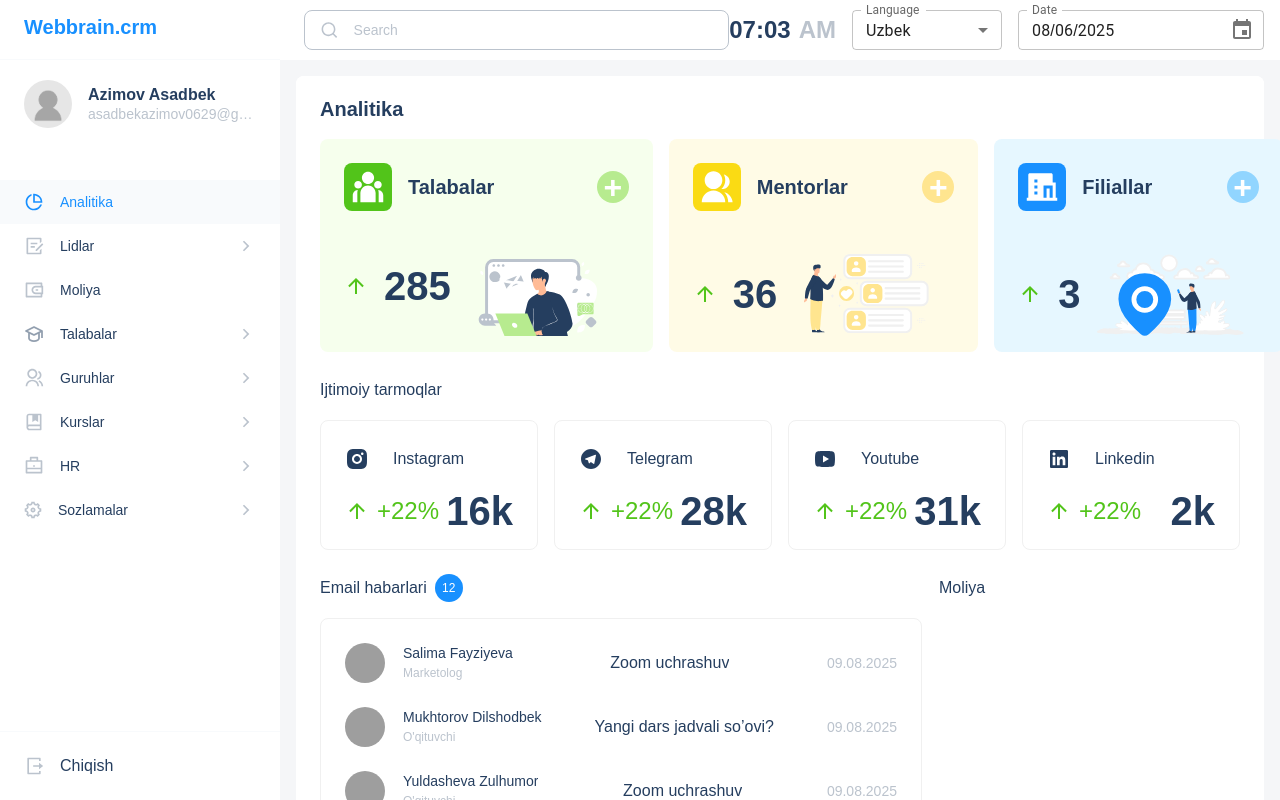
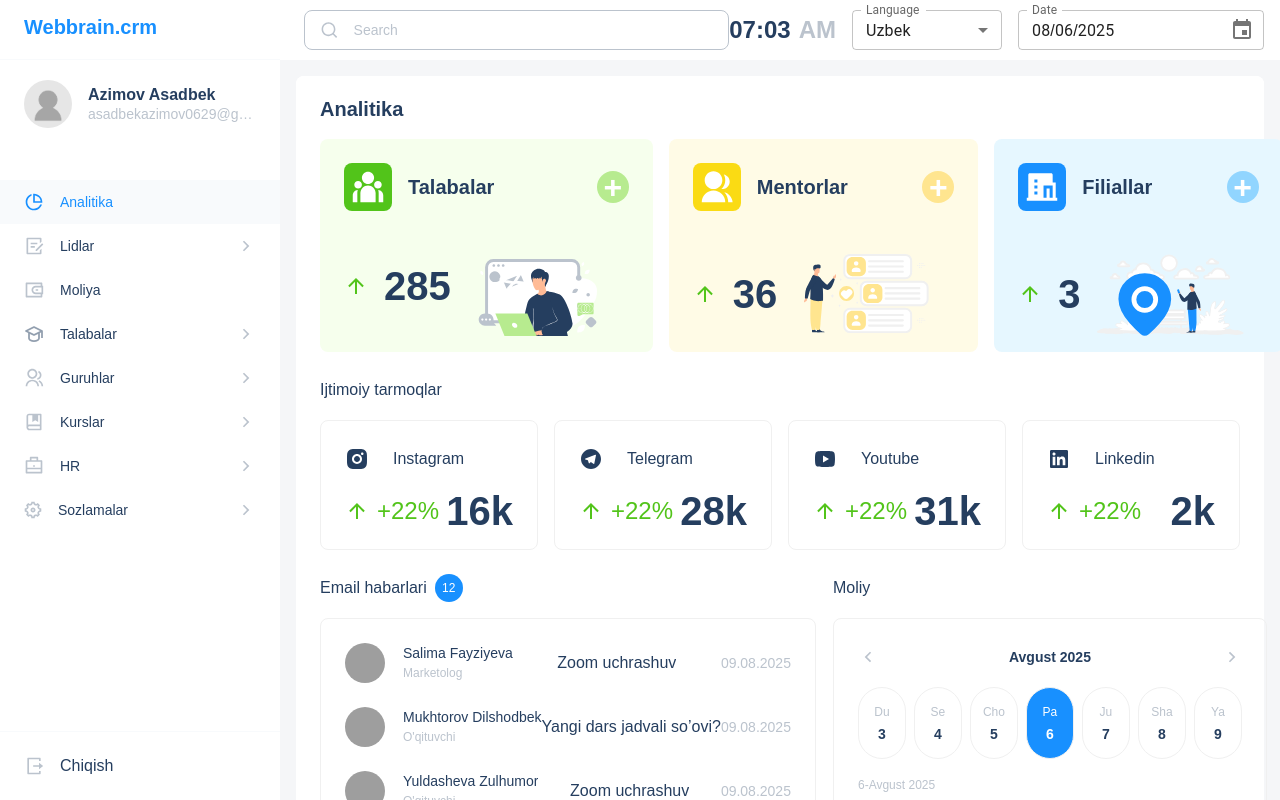
Before and after one commit to AzimovAsadbek/crm, a React (Vite) app: page /analitika in a window 1280 px wide. Built offline with nearby package versions, Linux system fonts and the light colour scheme; grey boxes are pictures that could not be loaded.

Commit message:
analitika page finished

```diff
--- /dev/null
+++ b/src/components/Analitika/Moliya/index.jsx
@@ -0,0 +1,68 @@
+import {Arrow, ArrowUp, Container, DateContainer, Top, Wrapper, Secton, Dot} from "./style.js";
+import Title from "../../Generics/Title/index.jsx";
+import useDate, {days, months} from "../../../hooks/useDate.js";
+import {useState} from "react";
+import {Section} from "../style.js";
+
+const Moliya = () => {
+    const date = useDate()
+    const [dateCount, setDateCount] = useState(0)
+    const [day, setday] = useState(new Date())
+
+    const clickDate = (d) => {
+        if (date.date(dateCount)[0].getDate() === d.getDate()) {
+            setDateCount(dateCount - 1)
+        }
+        if (date.date(dateCount)[6].getDate() === d.getDate()) {
+            setDateCount(dateCount + 1)
+        }
+        setday(d)
+    }
+    return <Container>
+        <Top>
+            <Arrow right={"true"} onClick={() => setDateCount(dateCount - 6)}/>
+            <Title $font_size={14} type={"true"}>{months[day.getMonth()].full} {day.getFullYear()}</Title>
+            <Arrow onClick={() => setDateCount(dateCount + 6)}/>
+        </Top>
+
+        <DateContainer>
+            {
+                date?.date(dateCount).map((v, i) => {
+                    const ac = day.getDate() === v.getDate() && day.getMonth() === v.getMonth() && day.getFullYear() === v.getFullYear()
+                    return <Wrapper $active={`${ac}`} key={i} onClick={() => clickDate(v)}>
+                        <Title $font_size={12} $line_height={20}
+                               color={ac ? "white" : "var(--secondaryColor)"}>{days[v.getDay()].short}</Title>
+                        <Title color={ac ? "white" : ""} $font_size={14} $line_height={20}
+                               type={"true"}>{v.getDate()}</Title>
+                    </Wrapper>
+                })
+            }
+        </DateContainer>
+        <div>
+            <Title $font_size={12} $line_height={20}
+                   color={"var(--secondaryColor)"}>{day.getDate()}-{months[day.getMonth()].full} {day.getFullYear()}</Title>
+            <Secton>
+                <Title $font_size={32} $line_height={40} type={"bold"}>8 520 000</Title>
+                <ArrowUp/>
+                <Title $font_size={24} $line_height={32} color={"#52C41A"}>+22%</Title>
+            </Secton>
+        </div>
+        <div>
+            <Top>
+                <Section>
+                    <Dot $first={`true`}/>
+                    <Title $font_size={14} $line_height={20}>Talabalar</Title>
+                </Section>
+                <Title $font_size={14} $line_height={20}>5 760 000</Title>
+            </Top>
+            <Top>
+                <Section>
+                    <Dot/>
+                    <Title $font_size={14} $line_height={20}>Darsliklar sotuvi</Title>
+                </Section>
+                <Title $font_size={14} $line_height={20}>2 180 000</Title>
+            </Top>
+        </div>
+    </Container>
+}
+export default Moliya
--- /dev/null
+++ b/src/components/Analitika/Moliya/style.js
@@ -0,0 +1,70 @@
+import styled from "styled-components";
+import arrow from "../../../assets/icons/arrow.svg?react"
+import arrowUp from "../../../assets/icons/arrowUp.svg?react"
+
+const Container = styled.div`
+    display: flex;
+    flex-direction: column;
+    gap: 16px;
+    padding: 24px 24px 8px;
+    border: 1px solid #F0F0F0;
+    border-radius: 8px;
+`
+
+// top and bottom
+const Top = styled.div`
+    display: flex;
+    align-items: center;
+    justify-content: space-between;
+`
+
+const Arrow = styled(arrow)`
+    transform: ${({right}) => right && `rotate(180deg)`};
+    cursor: pointer;
+    width: 20px;
+    height: 20px;
+    padding: 4px;
+
+    &:active {
+        & path {
+            fill: var(--primaryColor);
+        }
+    }
+`
+
+const DateContainer = styled.div`
+    display: flex;
+    gap: 8px;
+`
+
+const Wrapper = styled.div`
+    display: flex;
+    flex-direction: column;
+    align-items: center;
+    justify-content: center;
+    gap: 2px;
+    width: 48px;
+    height: 72px;
+    border-radius: 24px;
+    border: 1px solid #F0F0F0;
+    background-color: ${({$active}) => $active === "true" ? "#1890FF" : "white"};
+    cursor: pointer;
+`
+
+const Secton = styled.div`
+    display: flex;
+    align-items: center;
+`
+const ArrowUp = styled(arrowUp)`
+    margin-left: 16px;
+    margin-right: 8px;
+`
+
+const Dot = styled.div`
+    width: 8px;
+    height: 8px;
+    border-radius: 50%;
+    margin-right: 12px;
+    background-color: ${({$first}) => $first ? "#A0D911" : "#D3ADF7"};
+`
+export {Container, Top, Arrow, DateContainer, Wrapper, Secton, ArrowUp, Dot}
--- a/src/components/Analitika/index.jsx
+++ b/src/components/Analitika/index.jsx
@@ -1,4 +1,4 @@
-import privateData, { media } from "../../utils/analitics";
+import privateData, {media} from "../../utils/analitics";
 import Title from "../Generics/Title";
 import Email from "./Email";
 import {
@@ -13,6 +13,7 @@ import {
     SubCard,
     Wrapper,
 } from "./style";
+import Moliya from "./Moliya/index.jsx";
 
 const Analitika = () => {
     return (
@@ -23,23 +24,23 @@ const Analitika = () => {
                 </Title>
                 <Wrapper>
                     {privateData.map((v) => {
-            const { icon: Icon } = v;
-            const { img: Img } = v;
+                        const {icon: Icon} = v;
+                        const {img: Img} = v;
                         return (
                             <Card key={v.id} title={v.title}>
                                 <Section>
                                     <Title type="true" $font_size={20}>
-                    <Icon className="icon" />
+                                        <Icon className="icon"/>
                                         {v.title}
                                     </Title>
-                  <Plus title={v.title} />
+                                    <Plus title={v.title}/>
                                 </Section>
                                 <Section>
                                     <Title type="true" $font_size={40}>
-                    <ArrowIcon />
+                                        <ArrowIcon/>
                                         {v.count}
                                     </Title>
-                  <Img />
+                                    <Img/>
                                 </Section>
                             </Card>
                         );
@@ -50,18 +51,18 @@ const Analitika = () => {
                 <Title $mb={16}>Ijtimoiy tarmoqlar</Title>
                 <Wrapper>
                     {media.map((v) => {
-            const { icon: Icon } = v;
+                        const {icon: Icon} = v;
                         return (
                             <SubCard key={v.id}>
                                 <Section>
                                     <Title $font_size={16}>
-                    <Icon className="subIcon" />
+                                        <Icon className="subIcon"/>
                                         {v.title}
                                     </Title>
                                 </Section>
                                 <Section>
                                     <Title color="#52C41A" $font_size={24}>
-                    <ArrowIcon child="true" />
+                                        <ArrowIcon child="true"/>
                                         +22%
                                     </Title>
                                     <Title type="true" $font_size={40}>
@@ -78,10 +79,11 @@ const Analitika = () => {
                     <Title $font_size={16}>
                         Email habarlari <Count>12</Count>
                     </Title>
-          <Email />
+                    <Email/>
                 </Fragment>
                 <Fragment>
-          <Title $font_size={16}>Moliya</Title>
+                    <Title $font_size={16}>Moliy</Title>
+                    <Moliya/>
                 </Fragment>
             </Footer>
         </Container>
--- /dev/null
+++ b/src/hooks/useDate.js
@@ -0,0 +1,54 @@
+export const months = [
+    {shor: "Yan", full: "Yanvar"},
+    {shor: "Fev", full: "Fevral"},
+    {shor: "Mar", full: "Mart"},
+    {shor: "Apr", full: "Aprel"},
+    {shor: "May", full: "May"},
+    {shor: "Iyun", full: "Iyun"},
+    {shor: "Iyul", full: "Iyul"},
+    {shor: "Avg", full: "Avgust"},
+    {shor: "Sen", full: "Sentyabr"},
+    {shor: "Okt", full: "Oktyabr"},
+    {shor: "Noy", full: "Noyabr"},
+    {shor: "Dek", full: "Dekabr"},
+]
+
+export const days = [
+    {short: "Du", full: "Dushanba"},
+    {short: "Se", full: "Seshanba"},
+    {short: "Cho", full: "Chorshanba"},
+    {short: "Pa", full: "Payshanba"},
+    {short: "Ju", full: "Juma"},
+    {short: "Sha", full: "Shanba"},
+    {short: "Ya", full: "Yakshanba"},
+]
+
+const getDay = (number, type) => {
+    let date = null;
+    if (type === "minus") {
+        date = new Date(new Date().setDate(new Date().getDate() + number));
+    } else {
+        date = new Date(new Date().setDate(new Date().getDate() + number));
+    }
+    return date
+}
+
+const getDate = () => {
+    let d = new Date();
+    let date = (n = 0) => [
+        getDay(n - 3, "minus"),
+        getDay(n - 2, "minus"),
+        getDay(n - 1, "minus"),
+        getDay(n),
+        getDay(n + 1),
+        getDay(n + 2),
+        getDay(n + 3),
+    ]
+    let year = d.getFullYear();
+    let month = months[d.getMonth()];
+    let day = days[d.getDay()];
+    return {date, year, month, day};
+};
+
+
+export default getDate;
```
Lines whose indentation alone changed are shown as unchanged.
